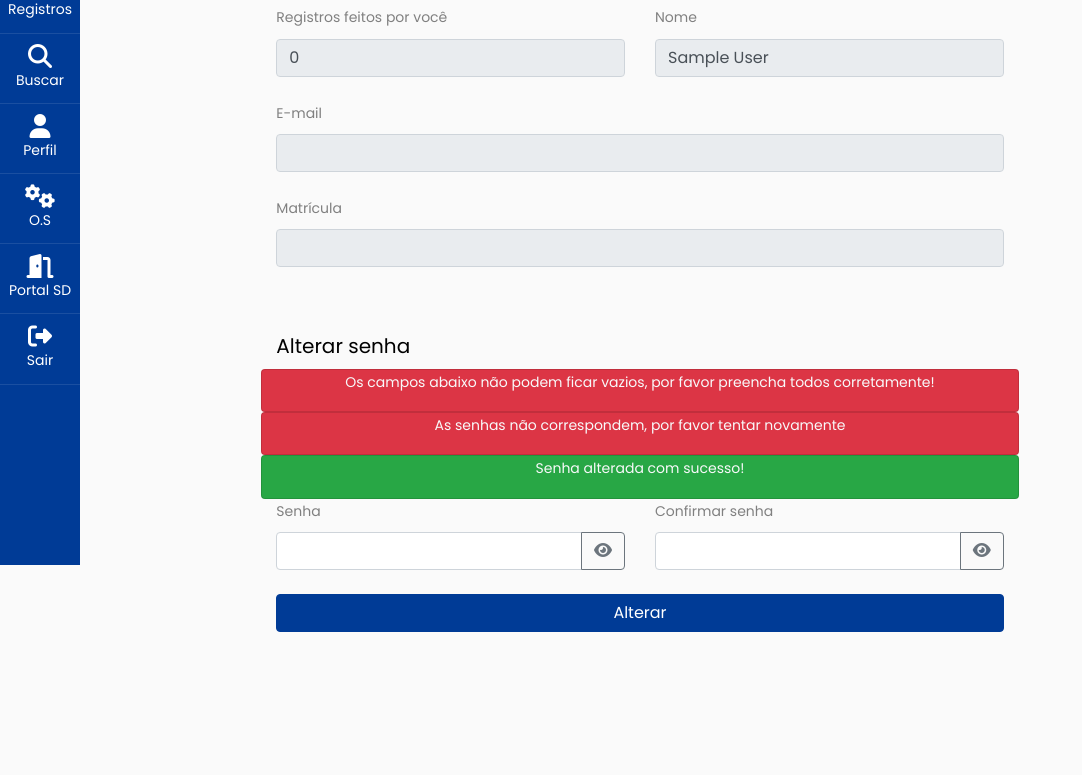
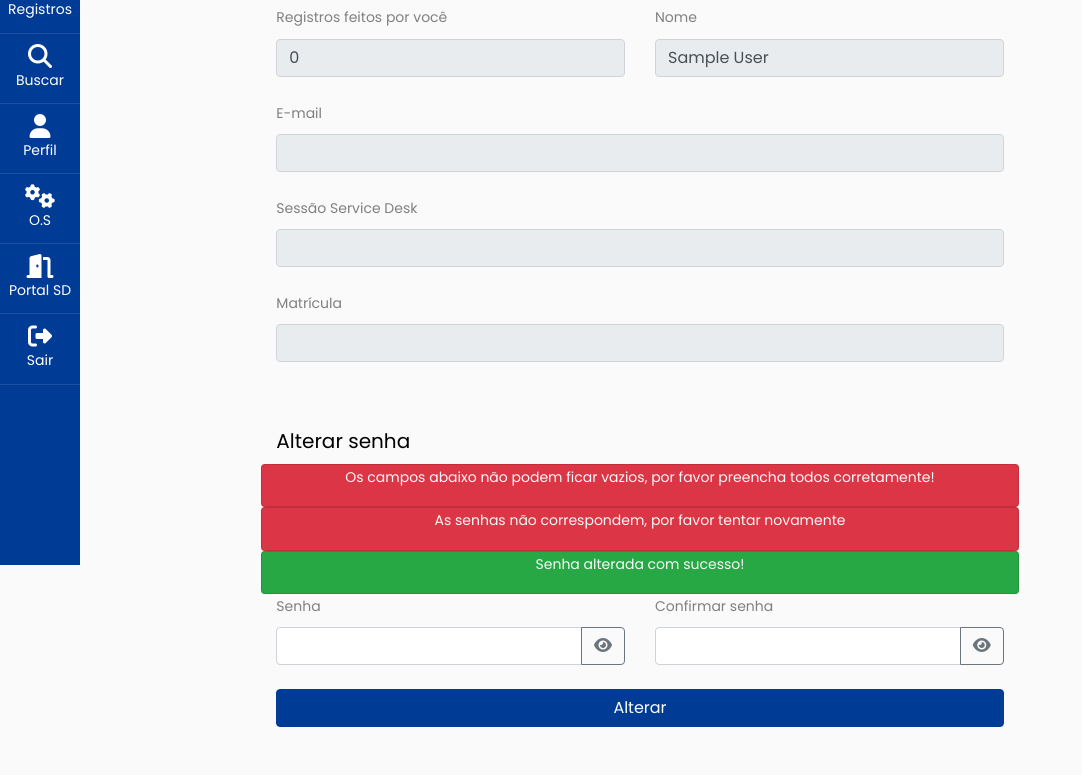
Before and after one commit to joaovc800/Sistema_de_registros, a PHP site: page /perfil.php in a window 1280 px wide. Shown: the part 235-1010 px from the top of the page, without its empty margins (0-1082 px from the left). Before the commit the page ends 867 px from the top, so only its background shows below. Run offline with PHP 8.4, Linux system fonts and the light colour scheme; the visitor is signed in with stand-in values (Sample User, id 1); data that the repository does not hold is empty; some libraries are stand-ins or nearby versions.

Commit message:
Update perfil.php

```diff
--- a/perfil.php
+++ b/perfil.php
@@ -14,7 +14,7 @@
     <script src="https://cdn.jsdelivr.net/npm/bootstrap@5.0.1/dist/js/bootstrap.bundle.min.js" integrity="sha384-gtEjrD/SeCtmISkJkNUaaKMoLD0//ElJ19smozuHV6z3Iehds+3Ulb9Bn9Plx0x4" crossorigin="anonymous"></script>
 	<link rel="stylesheet" href="https://stackpath.bootstrapcdn.com/font-awesome/4.7.0/css/font-awesome.min.css">
 	<link rel="stylesheet" href="css/style.css">
-	  <link rel="stylesheet" href="css/style2.css">
+    <link rel="stylesheet" href="css/style2.css">
     <style>
         @media screen and (max-width: 600px){
             #sidebar,#sidebarCollapse{
@@ -129,6 +129,10 @@
                     <input type="text" class="form-control" readonly value="<?php echo $email?>">
                 </div>
                 <div class="col-12 mt-4">
+                    <label>Sessão Service Desk</label>
+                    <input type="text" class="form-control" readonly value="<?php echo $cargo?>">
+                </div>
+                <div class="col-12 mt-4">
                     <label>Matrícula</label>
                     <input type="text" class="form-control" readonly value="<?php echo $mat?>">
                 </div>
```
